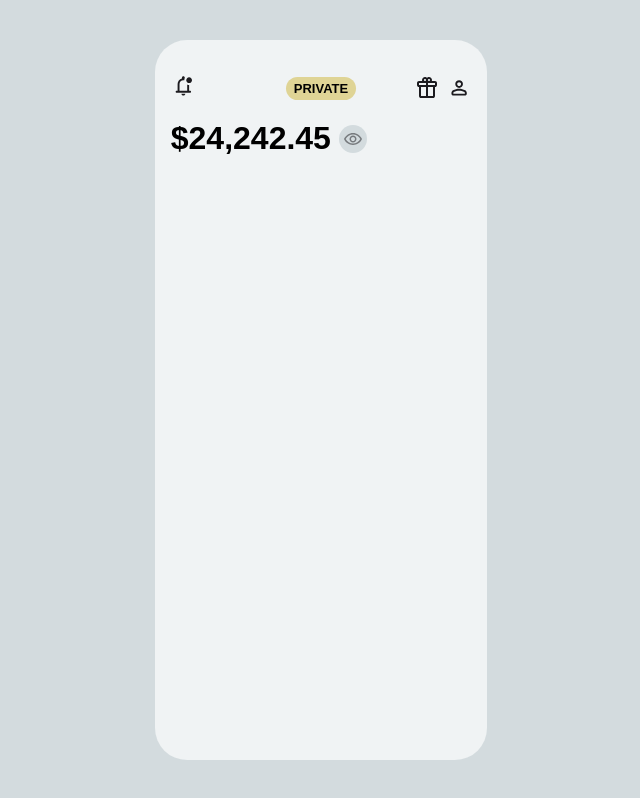
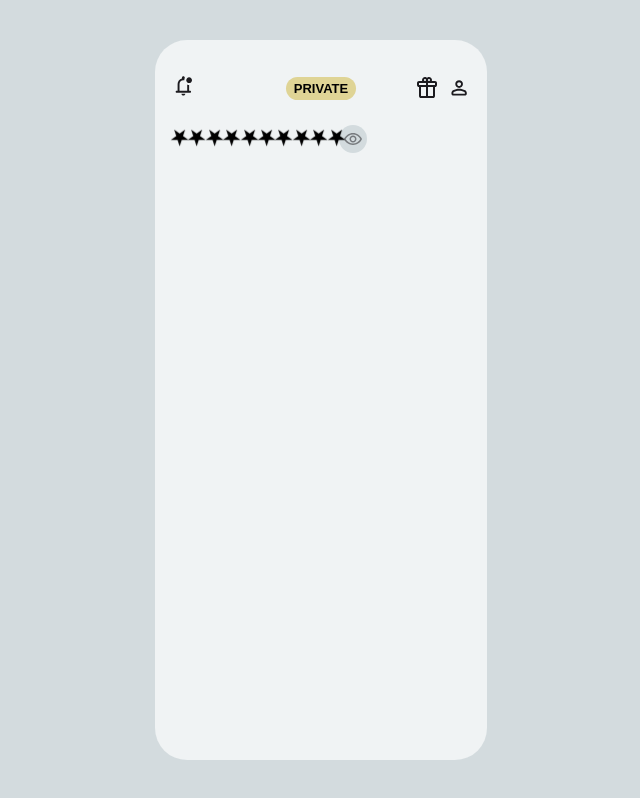
Before and after one commit to grahampaterson/interaction-playground, a Next.js app: page /experiments/top-nav in a window 1280 px wide. Shown: the whole page, without its empty margins (319-959 px from the left). Built offline with nearby package versions, Linux system fonts and the light colour scheme.

Commit message:
learning framer

```diff
--- a/app/experiments/top-nav/page.module.css
+++ b/app/experiments/top-nav/page.module.css
@@ -67,6 +67,7 @@
 .balanceAmount {
   font-size: 32px;
   font-weight: 550;
+  display: flex;
 }
 
 .changeAmount {
--- a/app/experiments/top-nav/page.tsx
+++ b/app/experiments/top-nav/page.tsx
@@ -4,6 +4,7 @@ import { AnimatePresence, motion } from "framer-motion";
 import styles from "./page.module.css";
 import React from "react";
 import Image from "next/image";
+import { relative } from "path";
 
 export default function Page() {
   const [privacyMode, setPrivacyMode] = React.useState(false);
@@ -153,29 +154,51 @@ function BalanceAmount({
 }) {
   let val = value.split("").map((char, i) => {
     return (
-      <AnimatePresence key={i}>
-        {privacyMode ? (
-          <motion.span
-            layoutId={`${i}span`}
-            initial={{
-              translateY: -20,
-              scale: 0.8,
-              opacity: 0.2,
-            }}
-            animate={{
-              translateY: 0,
-              scale: 1,
-              opacity: 1,
-            }}
-          >
-            ●
-          </motion.span>
-        ) : (
-          <motion.span layoutId={`${i}span`}>{char}</motion.span>
-        )}
-      </AnimatePresence>
+      <motion.span
+        key={i}
+        animate={{
+          y: privacyMode ? 0 : 20,
+          opacity: privacyMode ? 1 : 0,
+        }}
+      >
+        {char}
+      </motion.span>
     );
   });
 
-  return <motion.div className={styles.balanceAmount}>{val}</motion.div>;
+  let privateDots = value.split("").map((char, i) => {
+    return (
+      <motion.div
+        key={i + 10}
+        style={{
+          width: "100%",
+          position: "relative",
+        }}
+        animate={{
+          scale: privacyMode ? 0 : 1.2,
+          rotate: privacyMode ? 0 : 180,
+          // opacity: privacyMode ? 0 : 10,
+        }}
+        transition={{
+          duration: 0.14,
+        }}
+      >
+        ٭
+      </motion.div>
+    );
+  });
+
+  return (
+    <motion.div className={styles.balanceAmount}>
+      {val}
+      <div
+        style={{
+          position: "absolute",
+          display: "flex",
+        }}
+      >
+        {privateDots}
+      </div>
+    </motion.div>
+  );
 }
--- a/app/page.tsx
+++ b/app/page.tsx
@@ -7,6 +7,7 @@ export default async function Home() {
   return (
     <main className={styles.main}>
       <Link href="/experiments">Experiments</Link>
+      <Link href="/framer">Framer</Link>
     </main>
   );
 }
```
Also changed, not shown: app/framer/layout.tsx (added, +16 -0 lines), app/framer/page.module.css (added, +8 -0 lines), app/framer/page.tsx (added, +28 -0 lines), app/framer/test/page.module.css (added, +28 -0 lines), app/framer/test/page.tsx (added, +49 -0 lines).
